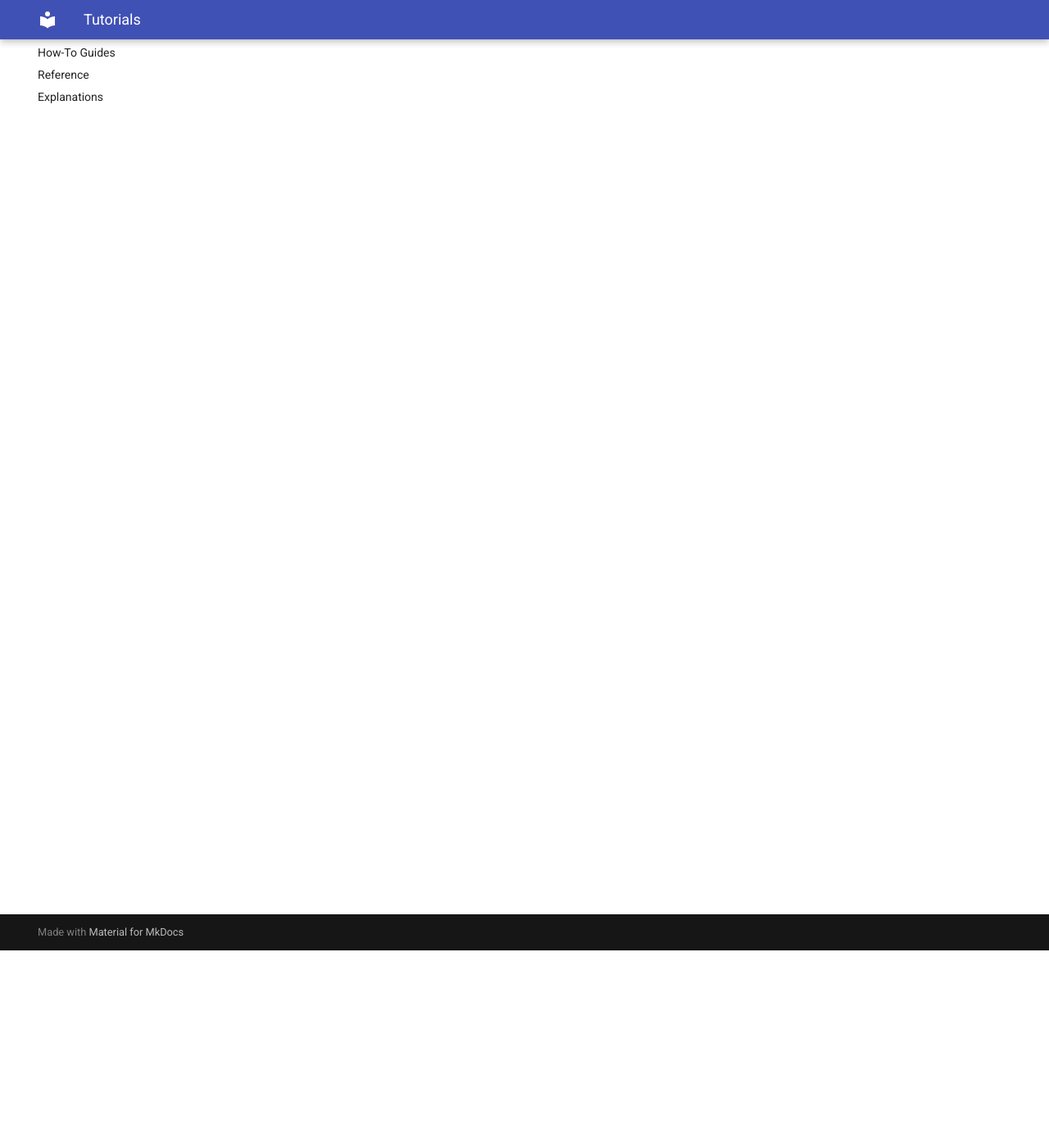
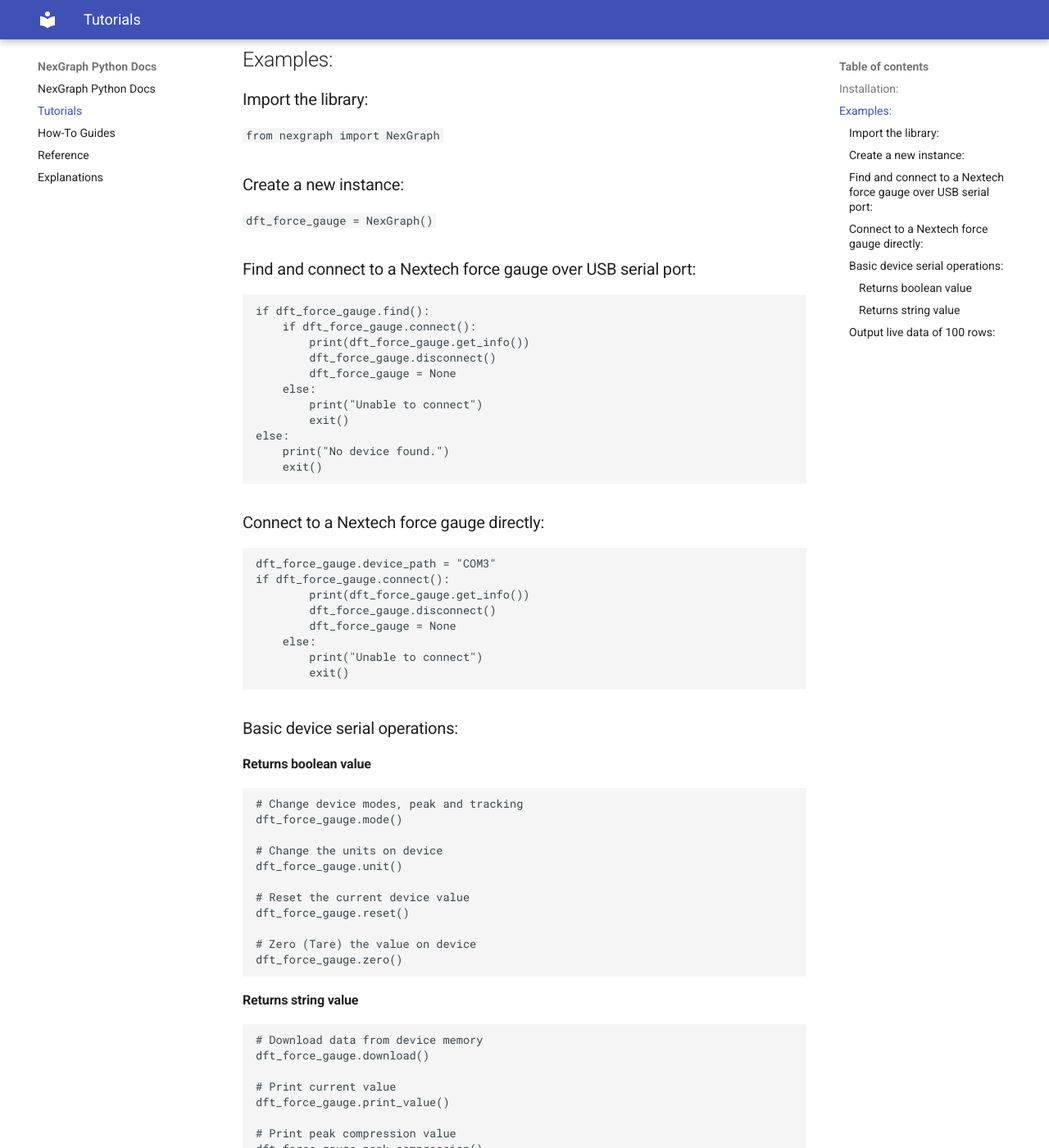
Before and after one commit to simply-shawn/nexgraphpy, an MkDocs documentation site: the page built from docs/tutorials.md, in a window 1280 px wide and 1400 px high, scrolled down 241 px. Shown: the whole window at 82% size. Built offline with MkDocs 1.6.1 and Material for MkDocs 9.7.7, drawn with Linux system fonts in a browser that asks for light colours; some of the changed text lies outside the part shown.

Commit message:
Update documentation for mkdocs site

````diff
--- a/docs/tutorials.md
+++ b/docs/tutorials.md
@@ -1,3 +1,96 @@
 # Tutorials
 
-## Coming Soon
+## Installation:
+
+`pip install nexgraphpy`
+
+## Examples:
+
+### Import the library:
+
+`from nexgraph import NexGraph`
+
+### Create a new instance:
+
+`dft_force_gauge = NexGraph()`
+
+### Find and connect to a Nextech force gauge over USB serial port:
+
+```
+if dft_force_gauge.find():
+    if dft_force_gauge.connect():
+        print(dft_force_gauge.get_info())
+        dft_force_gauge.disconnect()
+        dft_force_gauge = None
+    else:
+        print("Unable to connect")
+        exit()
+else:
+    print("No device found.")
+    exit()
+```
+
+### Connect to a Nextech force gauge directly:
+
+```
+dft_force_gauge.device_path = "COM3"
+if dft_force_gauge.connect():
+        print(dft_force_gauge.get_info())
+        dft_force_gauge.disconnect()
+        dft_force_gauge = None
+    else:
+        print("Unable to connect")
+        exit()
+```
+
+### Basic device serial operations:
+
+#### Returns boolean value
+```
+# Change device modes, peak and tracking
+dft_force_gauge.mode()
+
+# Change the units on device
+dft_force_gauge.unit()
+
+# Reset the current device value
+dft_force_gauge.reset()
+
+# Zero (Tare) the value on device
+dft_force_gauge.zero()
+```
+
+#### Returns string value
+```
+# Download data from device memory
+dft_force_gauge.download()
+
+# Print current value
+dft_force_gauge.print_value()
+
+# Print peak compression value
+dft_force_gauge.peak_compression()
+
+# Print peak tension value
+dft_force_gauge.peak_tension()
+
+# Print different formatted outputs
+dft_force_gauge.long_output()
+dft_force_gauge.short_output()
+dft_force_gauge.mini_output()
+```
+
+### Output live data of 100 rows:
+
+*Note:
+The output rate is roughly 10 data points per second.
+100 data points is approximately 10 seconds of testing.*
+
+```
+i = 0
+while True:
+    print(dft_force_gauge.long_output())
+    i += 1
+    if i >= 100:
+        break
+```
````
Also changed, not shown: docs/index.md (+8 -1 lines), nexgraphpy/__init__.py (+5 -3 lines).
